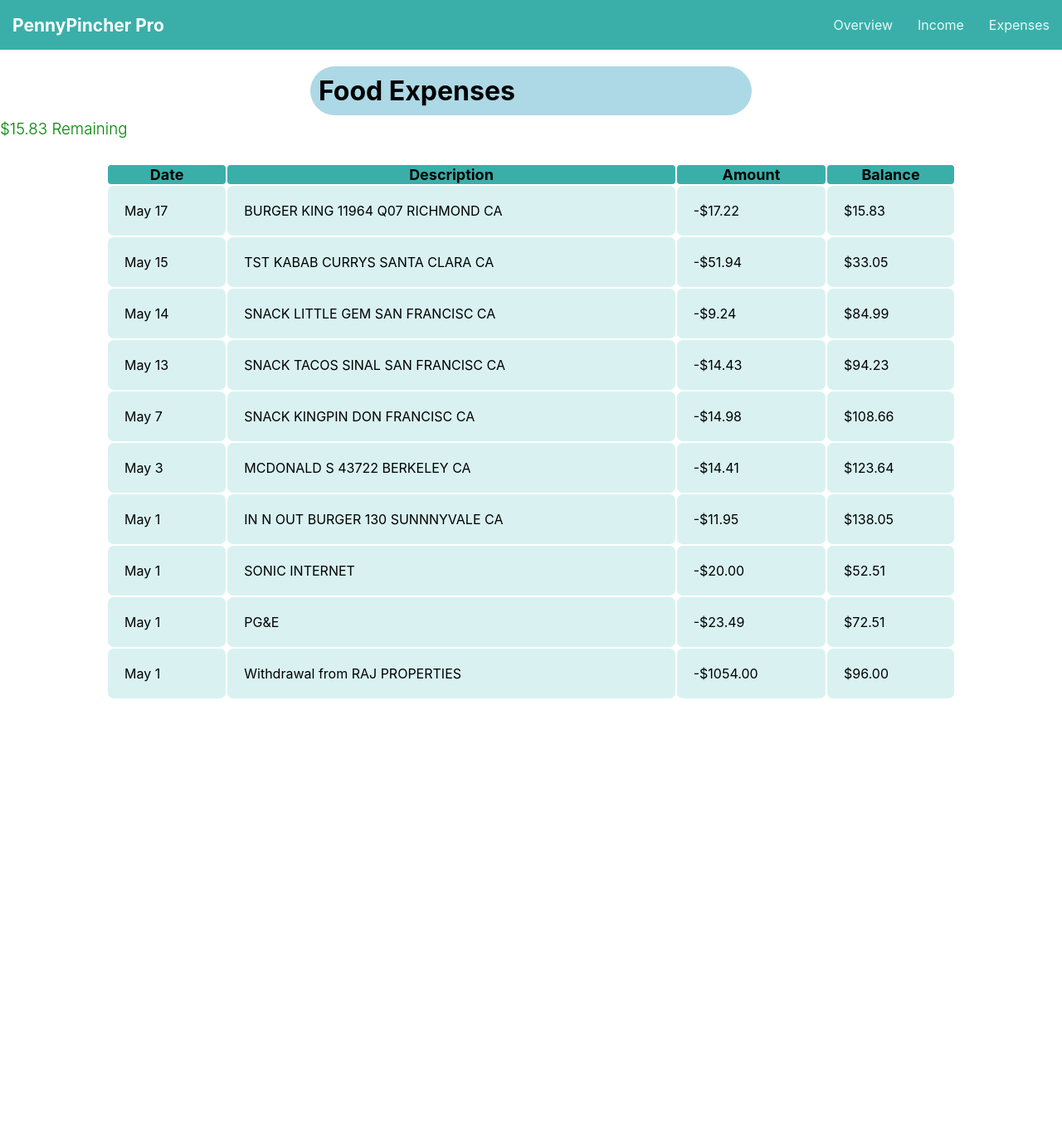
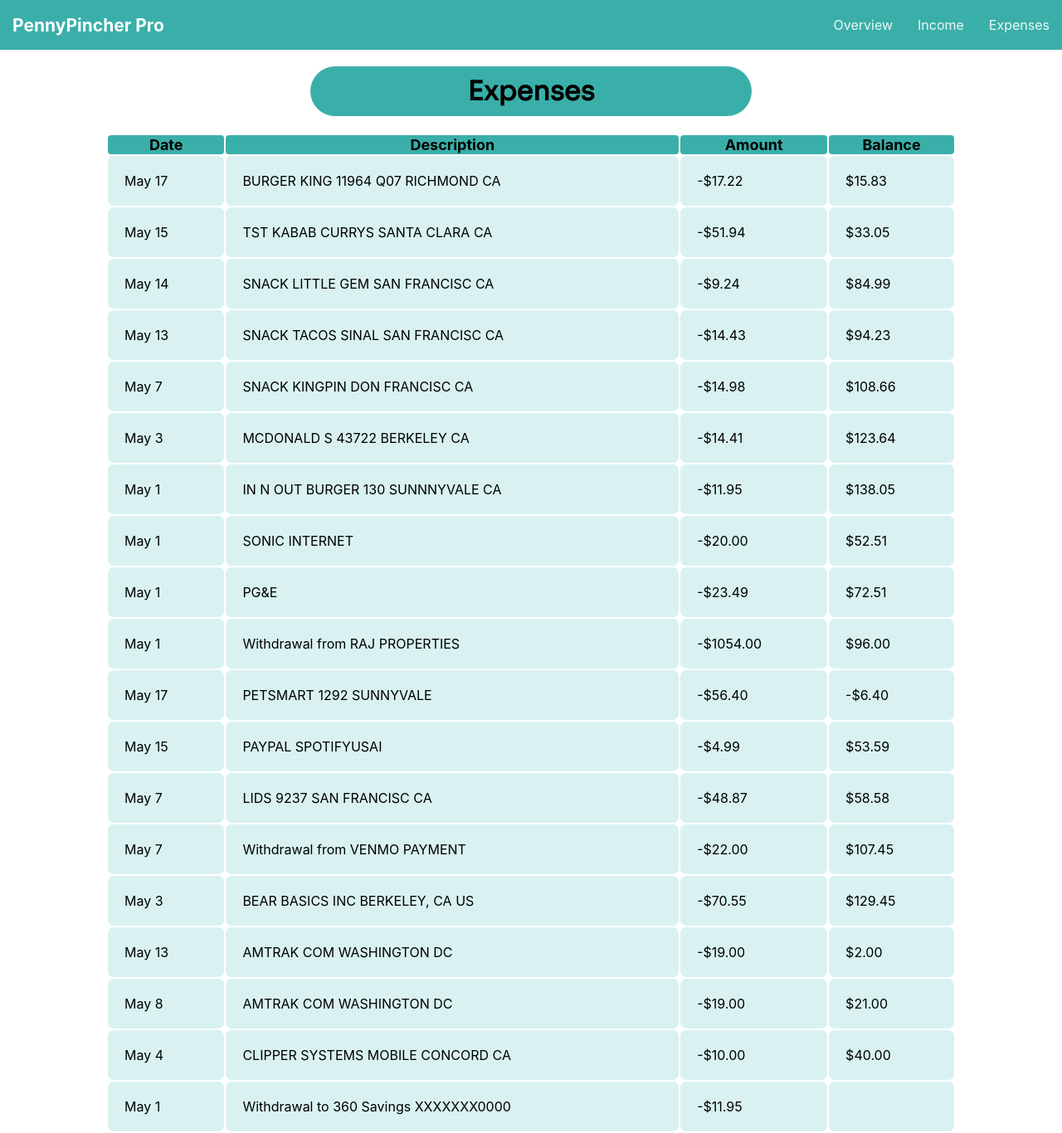
Before and after one commit to naimad-adrec/P-P-P, a React (Create React App) app in the folder p-p-p/: page /expenses in a window 1280 px wide. Shown: the whole page at 83% size. Before the commit the page ends 844 px from the top, so only its background shows below. Built offline with nearby package versions, Linux system fonts and the light colour scheme.

Commit message:
Final Product

```diff
--- a/p-p-p/src/App.js
+++ b/p-p-p/src/App.js
@@ -2,9 +2,8 @@
 import Header from './components/header';
 import Overview from './components/overview';
 import Income from './components/income';
-import Expenses from './components/foodexpenses';
+import Expenses from './components/expenses';
 import './App.css';
-
 
 function App() {
   return (
--- /dev/null
+++ b/p-p-p/src/components/expenses.css
@@ -0,0 +1,12 @@
+@import url('https://fonts.googleapis.com/css2?family=Sora&display=swap');
+
+.Title{
+    font-family: 'Sora', sans-serif;
+    background:#3aafa9;
+    width: 40%;
+    text-align: center;
+    margin: auto;
+    border-radius: 70px;
+    padding: 10px;
+    margin-top: 20px;
+}
--- a/p-p-p/src/components/expenses.js
+++ b/p-p-p/src/components/expenses.js
@@ -1,8 +1,6 @@
 import React, { memo, useMemo }  from 'react'
 import food_data from "./expenses_data/food_data";
-import housing_data from "./expenses_data/housing_data";
-import pet_data from "./expenses_data/pet_data";
-
+import './expenses.css'
 import { useTable } from 'react-table';
 
 const expenses = memo((props) => {
@@ -31,9 +29,11 @@
 
   return (
 
-    <div>
-        <h1 style={{background:'lightblue', width:'40%', margin:'auto', borderRadius: '70px', padding:'10px', marginTop:'20px'}}>Food Expenses</h1>
-        <h3 style={{fontWeight:'350', color:'green', marginBottom:'30px', marginTop:'5px'}}>$15.83 Remaining</h3>
+    <div className='BG'>
+        <h1 className='Title'>Expenses</h1>
+        <div>
+          <h1></h1>
+        </div>
         <table {...getTableProps()} style={{ width: '100%', paddingLeft: '10%', paddingRight:'10%'}} >
             <thead>
             {headerGroups.map(headerGroup => (
--- a/p-p-p/src/components/expenses_data/food_data.json
+++ b/p-p-p/src/components/expenses_data/food_data.json
@@ -59,6 +59,59 @@
         "description": "Withdrawal from RAJ PROPERTIES",
         "amount": "-$1054.00",
         "balance": "$96.00"
+    },
+    {
+        "date": "May 17",
+        "description": "PETSMART 1292 SUNNYVALE",
+        "amount": "-$56.40",
+        "balance": "-$6.40"
+    },
+    {
+        "date": "May 15",
+        "description": "PAYPAL SPOTIFYUSAI",
+        "amount": "-$4.99",
+        "balance": "$53.59"
+    },
+    {
+        "date": "May 7",
+        "description": "LIDS 9237 SAN FRANCISC CA",
+        "amount": "-$48.87",
+        "balance": "$58.58"
+    },
+    {
+        "date": "May 7",
+        "description": "Withdrawal from VENMO PAYMENT",
+        "amount": "-$22.00",
+        "balance": "$107.45"
+    },
+    {
+        "date": "May 3",
+        "description": "BEAR BASICS INC BERKELEY, CA US",
+        "amount": "-$70.55",
+        "balance": "$129.45"
+    },
+    {
+        "date": "May 13",
+        "description": "AMTRAK COM WASHINGTON DC",
+        "amount": "-$19.00",
+        "balance": "$2.00"
+    },
+    {
+        "date": "May 8",
+        "description": "AMTRAK COM WASHINGTON DC",
+        "amount": "-$19.00",
+        "balance": "$21.00"
+    },
+    {
+        "date": "May 4",
+        "description": "CLIPPER SYSTEMS MOBILE CONCORD CA",
+        "amount": "-$10.00",
+        "balance": "$40.00"
+    },
+    {
+        "date": "May 1",
+        "description": "Withdrawal to 360 Savings XXXXXXX0000",
+        "amount": "-$11.95"
     }
 
 ]
--- a/p-p-p/src/components/foodexpenses.js
+++ /dev/null
@@ -1,71 +0,0 @@
-import React, { memo, useMemo }  from 'react'
-import food_data from "./expenses_data/food_data";
-import { useTable } from 'react-table';
-
-const expenses = memo((props) => {
-    const data =  useMemo(() => food_data, []);
-    const columns = useMemo(() => [
-        {
-            Header: "Date",
-            accessor: "date",
-        },
-        {
-            Header: "Description",
-            accessor: "description",
-        },
-        {
-            Header: "Amount",
-            accessor: "amount",
-        },
-        {
-            Header: "Balance",
-            accessor: 'balance',
-        }
-    ], []);
-
-    const {getTableProps, getTableBodyProps, headerGroups, rows, prepareRow,
-       } = useTable({ columns, data })
-
-  return (
-
-    <div>
-        <h1 style={{background:'lightblue', width:'40%', margin:'auto', borderRadius: '70px', padding:'10px', marginTop:'20px'}}>Food Expenses</h1>
-        <h3 style={{fontWeight:'350', color:'green', marginBottom:'30px', marginTop:'5px'}}>$15.83 Remaining</h3>
-        <table {...getTableProps()} style={{ width: '100%', paddingLeft: '10%', paddingRight:'10%'}} >
-            <thead>
-            {headerGroups.map(headerGroup => (
-            <tr {...headerGroup.getHeaderGroupProps()}>
-            {headerGroup.headers.map(column => (
-                <th {...column.getHeaderProps()} style = {{background: '#3aafa9', fontWeight: 'bold', fontSize: 'large', borderRadius: '4px'}}>
-                {column.render('Header')}
-                </th>
-            ))}
-            </tr>
-    ))}
-    </thead>
-
-
-
-    <tbody {...getTableBodyProps()}>
-      {rows.map(row => {
-        prepareRow(row)
-        return (
-          <tr {...row.getRowProps()}>
-            {row.cells.map(cell => {
-              return (
-                <td {...cell.getCellProps()}
-                style={{padding: '20px', background: '#d9f2f1', borderRadius: '7px'}}> {cell.render('Cell')}</td>
-              )
-            })}
-          </tr>
-        )
-      })}
-        </tbody>
-    </table>
-    </div>
-  )
-})
-
-expenses.propTypes = {}
-
-export default expenses
--- a/p-p-p/src/components/overview.js
+++ b/p-p-p/src/components/overview.js
@@ -38,7 +38,7 @@
       >
         {progressData.map(({ name, percentage, money }) => (
           <div key={name}>
-            <a href='/expenses/foodexpenses' style={{ marginBottom: "20px", textAlign: "center"}}>{name}</a>
+             <h2 style={{ marginBottom: "10px", textAlign: "center" }}>{name}</h2>
             <AnimatedProgressProvider
               valueStart={percentage}
               valueEnd={percentage}
@@ -53,14 +53,14 @@
                     <div
                       style={{
                         fontSize: '60',
-                        marginTop: "20%",
+                        marginTop: "40%",
                         textAlign: "center",
                         height: "80%",
                       }}
                     >
                       <strong
                       style={{
-                        paddingTop: '100px',
+                        paddingTop: '50px',
                         fontSize: 20,
                         color: '#17252A'
                       }}>{roundedValue}%</strong>
```
Also changed, not shown: p-p-p/src/components/housingexpenses.js (deleted, +0 -71 lines), p-p-p/src/components/petsexpenses.js (deleted, +0 -71 lines).
